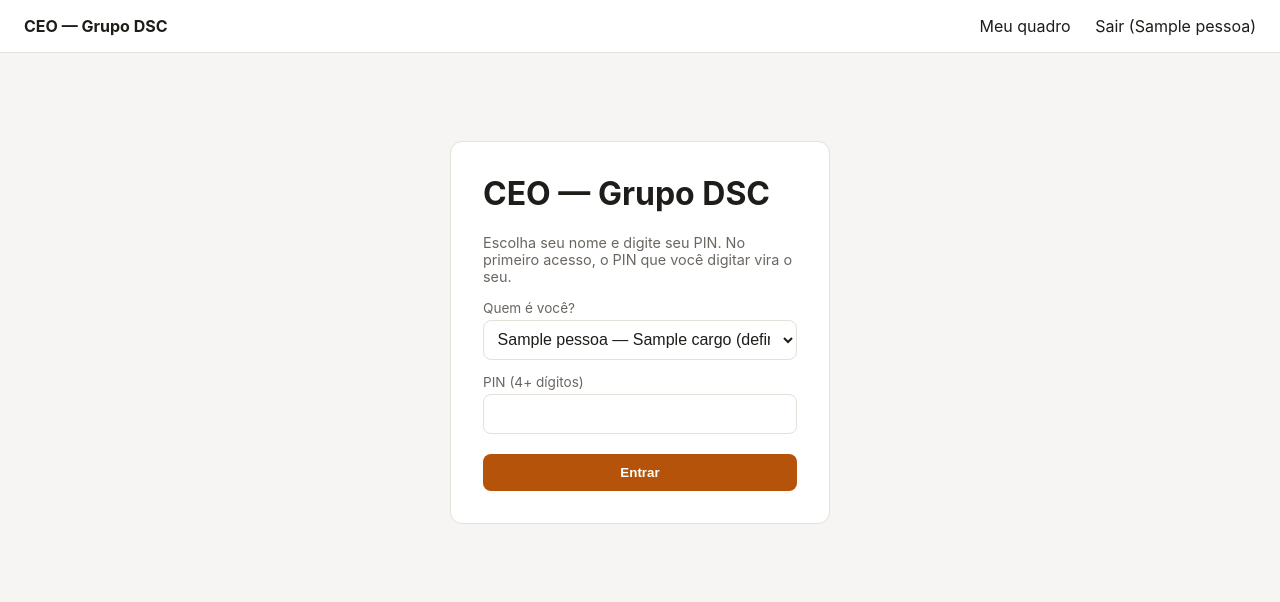
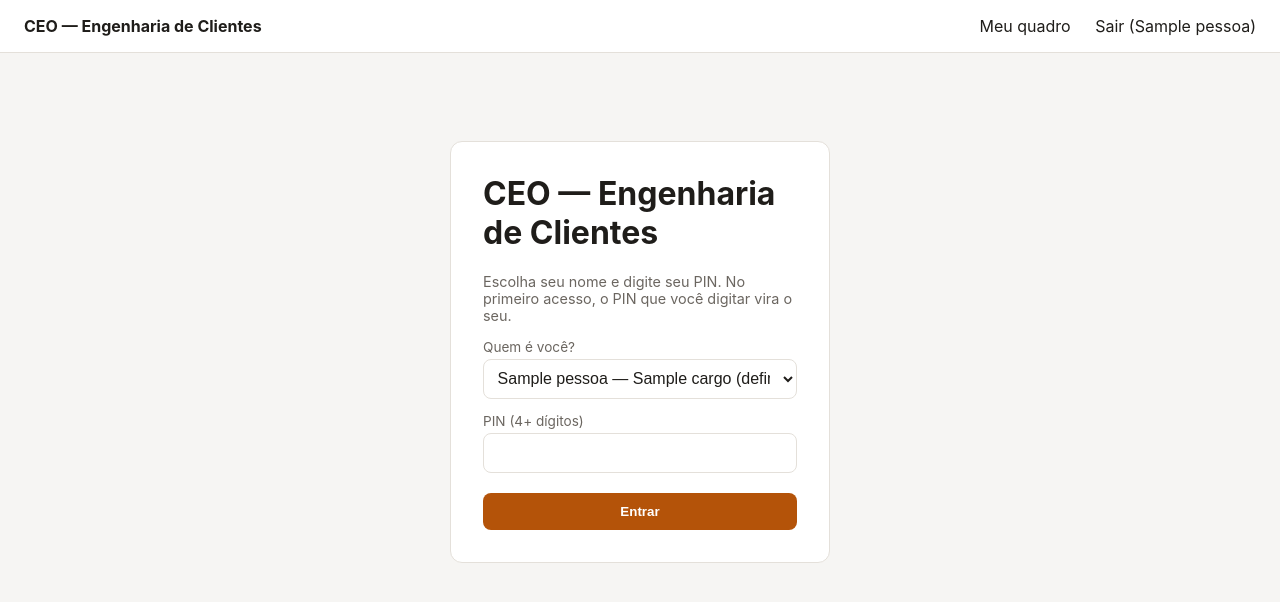
Before and after one commit to engenhariadeclientes/dashboard_comercialgrupodsc, a FastAPI app: template chefe_projetos/templates/login.html in a window 1280 px wide. Shown: the top 602 px of the page. Run offline with FastAPI, Linux system fonts and the light colour scheme; the template is opened without the code that fills it: most values are stand-ins (such as "Sample title", 1, 10 or a date in 2020).

Commit message:
Corrige atribuição de empresa: app é da Engenharia de Clientes, não do Grupo DSC
Grupo DSC/Duplique é cliente da Engenharia de Clientes e dono do Motor
Comercial deste repositório. O app chefe_projetos/ (CEO) é da própria
Engenharia de Clientes. Rebranding nas telas e aviso explícito no README
para não confundir as duas empresas de novo.

```diff
--- a/chefe_projetos/app.py
+++ b/chefe_projetos/app.py
@@ -1,3 +1,5 @@
+# App "CEO" da Engenharia de Clientes — não confundir com o Motor Comercial
+# deste mesmo repositório, que pertence ao cliente Grupo DSC/Duplique.
 import os
 from datetime import date, timedelta
 
--- a/chefe_projetos/schema.sql
+++ b/chefe_projetos/schema.sql
@@ -1,4 +1,5 @@
--- Schema do "Chefe de Projetos" — banco próprio, separado do Motor Comercial.
+-- Schema do app "CEO" da Engenharia de Clientes — banco próprio, separado do
+-- Motor Comercial (esse é do cliente Grupo DSC/Duplique).
 -- Rodar com: python seed.py (cria as tabelas e popula os dados iniciais)
 
 create extension if not exists pgcrypto;
--- a/chefe_projetos/templates/admin.html
+++ b/chefe_projetos/templates/admin.html
@@ -1,5 +1,5 @@
 {% extends "base.html" %}
-{% block titulo %}Admin — CEO — Grupo DSC{% endblock %}
+{% block titulo %}Admin — CEO — Engenharia de Clientes{% endblock %}
 {% block conteudo %}
 <h1>Admin</h1>
 <p class="ajuda">Cadastro de pessoas, projetos, agentes de IA e tarefas.</p>
--- a/chefe_projetos/templates/base.html
+++ b/chefe_projetos/templates/base.html
@@ -3,13 +3,13 @@
 <head>
   <meta charset="utf-8">
   <meta name="viewport" content="width=device-width, initial-scale=1">
-  <title>{% block titulo %}CEO — Grupo DSC{% endblock %}</title>
+  <title>{% block titulo %}CEO — Engenharia de Clientes{% endblock %}</title>
   <link rel="stylesheet" href="/static/estilo.css">
 </head>
 <body>
   {% if pessoa %}
   <header class="topo">
-    <span class="marca">CEO — Grupo DSC</span>
+    <span class="marca">CEO — Engenharia de Clientes</span>
     <nav>
       <a href="/board">Meu quadro</a>
       {% if pessoa.eh_chefe %}
--- a/chefe_projetos/templates/chefe.html
+++ b/chefe_projetos/templates/chefe.html
@@ -1,5 +1,5 @@
 {% extends "base.html" %}
-{% block titulo %}Visão geral — CEO — Grupo DSC{% endblock %}
+{% block titulo %}Visão geral — CEO — Engenharia de Clientes{% endblock %}
 {% block conteudo %}
 <h1>Visão geral do time</h1>
 <p class="ajuda">Status do dia {{ hoje.strftime("%d/%m/%Y") }} — {{ equipe|length }} pessoas.</p>
--- a/chefe_projetos/templates/login.html
+++ b/chefe_projetos/templates/login.html
@@ -1,8 +1,8 @@
 {% extends "base.html" %}
-{% block titulo %}Entrar — CEO — Grupo DSC{% endblock %}
+{% block titulo %}Entrar — CEO — Engenharia de Clientes{% endblock %}
 {% block conteudo %}
 <div class="cartao-login">
-  <h1>CEO — Grupo DSC</h1>
+  <h1>CEO — Engenharia de Clientes</h1>
   <p class="ajuda">Escolha seu nome e digite seu PIN. No primeiro acesso, o PIN que você digitar vira o seu.</p>
   {% if erro %}<p class="erro">{{ erro }}</p>{% endif %}
   <form method="post" action="/login">
```
Also changed, not shown: chefe_projetos/README.md.
